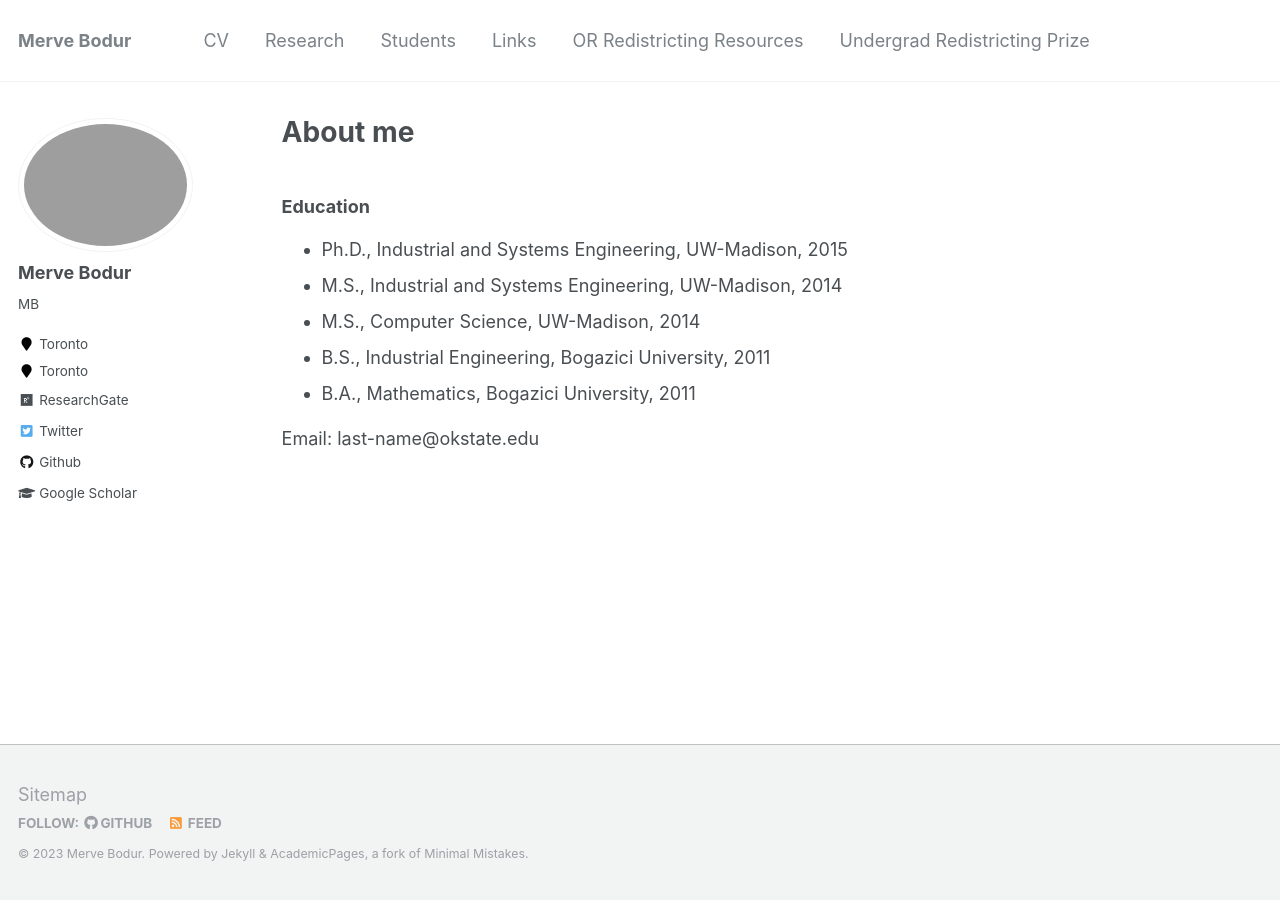
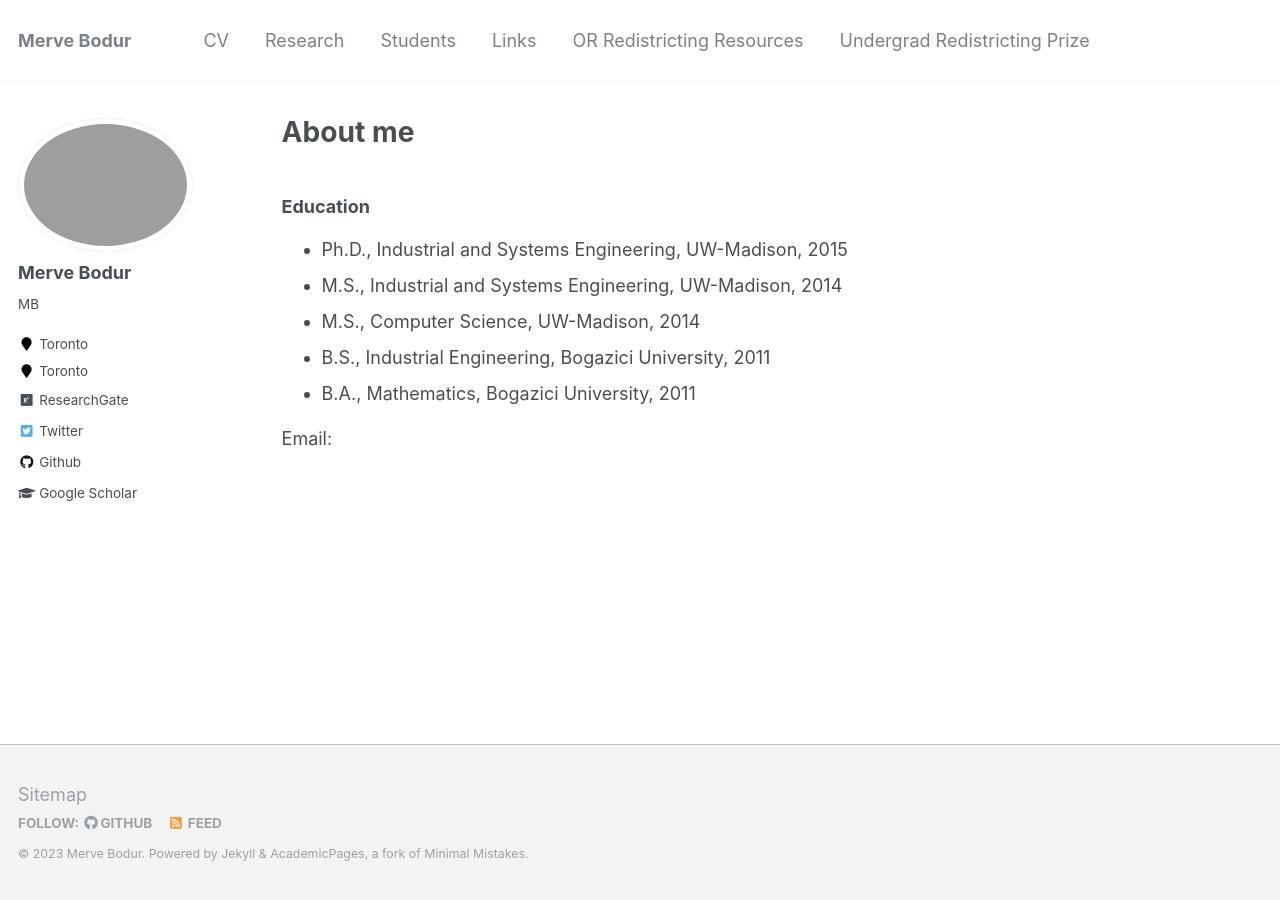
Before and after one commit to mervebodur/mervebodur.github.io, a Jekyll site: the page built from _pages/about.md, in a window 1280 px wide. Built offline with Jekyll 4.4.1, drawn with Linux system fonts in a browser that asks for light colours.

Commit message:
Update about.md

```diff
--- a/_pages/about.md
+++ b/_pages/about.md
@@ -15,4 +15,4 @@ redirect_from:
 - B.S., Industrial Engineering, Bogazici University, 2011
 - B.A., Mathematics, Bogazici University, 2011
 
-Email: last-name@okstate.edu
+Email:
```
